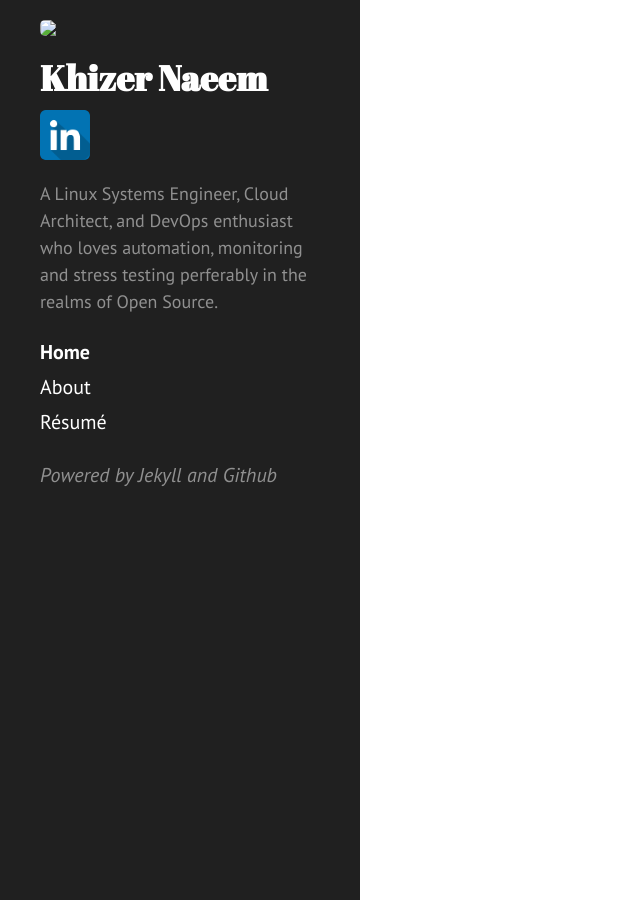
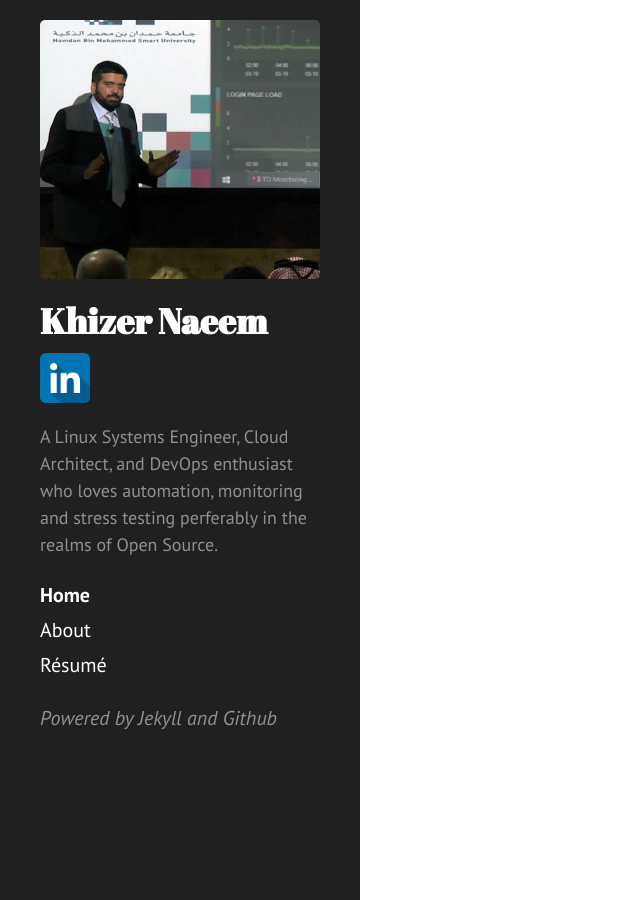
Before and after one commit to kxr/kxr.github.io, a Jekyll site: the page built from index.html, in a window 1280 px wide. Shown: the whole page, without its empty margins (0-640 px from the left). Built offline with Jekyll 4.4.1, drawn with Linux system fonts in a browser that asks for light colours; Markdown is read by kramdown in place of the engine named in the settings; the list of posts is cut into pages by our own code.

```diff
--- a/_includes/sidebar.html
+++ b/_includes/sidebar.html
@@ -1,7 +1,7 @@
 <div class="sidebar">
   <div class="container sidebar-sticky">
     <div class="sidebar-about">
-      <img class="profile-pic"src="{{ site.baseurl }}public/profile-pic.jpg" />
+      <img class="profile-pic"src="{{ site.baseurl }}public/imgs/profile-pic.jpg" />
       <h1>
         <a href="{{ site.baseurl }}">
           {{ site.title }}
```
